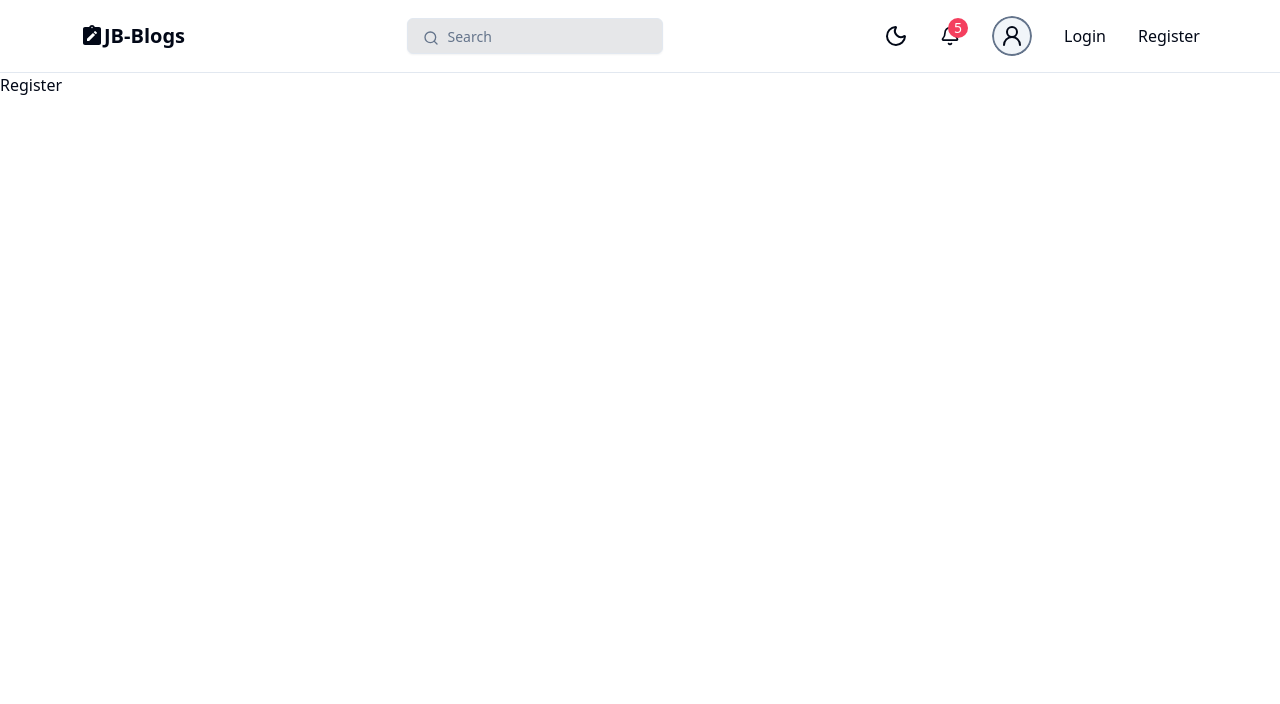
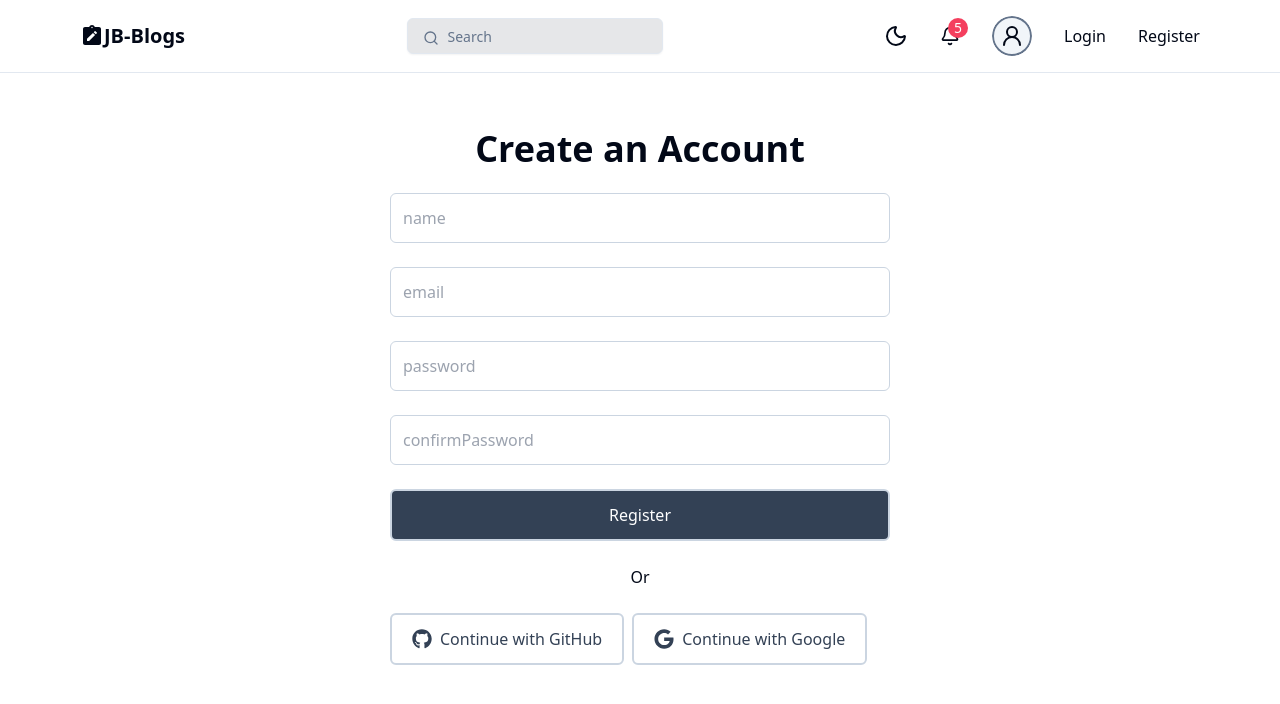
Before and after one commit to JUDHI3134/blog-app-nextjs-new, a Next.js app: page /register in a window 1280 px wide. Shown: the top 704 px of the page. Built offline with nearby package versions, Linux system fonts and the light colour scheme.

Commit message:
create register form

```diff
--- a/app/(auth)/register/page.tsx
+++ b/app/(auth)/register/page.tsx
@@ -1,10 +1,12 @@
+import RegisterForm from '@/components/auth/RegisterForm'
+import Container from '@/components/layout/Container'
 import React from 'react'
 
 const Register = () => {
   return (
-    <div>
-      Register
-    </div>
+    <Container>
+      <RegisterForm />
+    </Container>
   )
 }
 
--- /dev/null
+++ b/components/auth/RegisterForm.tsx
@@ -0,0 +1,38 @@
+'use client'
+
+import { SubmitHandler, useForm } from "react-hook-form"
+import { zodResolver } from "@hookform/resolvers/zod";
+import FormField from "../common/FormField";
+import Button from "../common/Button";
+import Heading from "../common/Heading";
+import SocialAuth from "./SocialAuth";
+import { RegisterSchema, RegisterSchemaType } from "@/schemas/RegisterSchema";
+
+const RegisterForm = () => {
+
+    const { register, handleSubmit, formState: { errors } } = useForm<RegisterSchemaType>({ resolver: zodResolver(RegisterSchema) });
+
+    const onSubmit: SubmitHandler<RegisterSchemaType> = (data) => {
+        console.log("data : ", data)
+    }
+
+
+  return (
+      <form onSubmit={handleSubmit(onSubmit)} className="flex flex-col max-w-[500px] gap-2 m-auto mt-8">
+
+          <Heading title="Create an Account" lg center />
+
+          <FormField id="name" register={register} errors={errors} placeholder="name" />
+          <FormField id="email" register={register} errors={errors} placeholder="email" />
+          <FormField id="password" register={register} errors={errors} placeholder="password" type="password" />
+          <FormField id="confirmPassword" register={register} errors={errors} placeholder="confirmPassword" type="password" />
+
+
+          <Button type="submit" label="Register" />
+          <div className="flex justify-center my-2">Or</div>
+          <SocialAuth />
+    </form>
+  )
+}
+
+export default RegisterForm
--- a/components/common/FormField.tsx
+++ b/components/common/FormField.tsx
@@ -1,23 +1,20 @@
 import { cn } from "@/lib/utils"
-import { FieldErrors, Path, UseFormRegister } from "react-hook-form"
+import { FieldErrors, Path, UseFormRegister, FieldValues } from "react-hook-form"
 
-interface LoginValues{
-    email: string,
-    password: string
-}
 
-interface FormFieldProps{
+
+interface FormFieldProps<T extends FieldValues>{
     id: string,
     type?: string,
     disabled?: boolean,
     placeholder: string,
     label?: string,
     inputClassNames?: string,
-    register: UseFormRegister<LoginValues>,
+    register: UseFormRegister<T>,
     errors: FieldErrors
 }
 
-const FormField = ({ id, type, disabled, placeholder, label, inputClassNames, register, errors }: FormFieldProps) => {
+const FormField = < T extends FieldValues>({ id, type, disabled, placeholder, label, inputClassNames, register, errors }: FormFieldProps<T>) => {
 
     const message = errors[id] && errors[id]?.message as string
 
@@ -29,7 +26,7 @@ const FormField = ({ id, type, disabled, placeholder, label, inputClassNames, re
               disabled={disabled}
               placeholder={placeholder}
               type={type}
-              {...register(id as Path<LoginValues>)}
+              {...register(id as Path<T>)}
               className={cn("w-full p-3 my-2 outline-none rounded-md disabled:opacity-70 disabled:cursor-not-allowed border border-slate-300 dark:border-slate-700",errors[id] && "border-rose-400", inputClassNames)}
           />
           {message && <span className="text-sm text-rose-400">{ message}</span>}
--- /dev/null
+++ b/schemas/RegisterSchema.tsx
@@ -0,0 +1,14 @@
+
+import { z } from "zod"
+
+export const RegisterSchema = z.object({
+    name: z.string().min(4,{message:"name must be 4 or more character long"}).max(30, {message: "name must be 30 or fewer character long"}),
+    email: z.string().email(),
+    password: z.string().min(6, { message: "Password must be 6 or more characters long!" }),
+    confirmPassword: z.string()
+}).refine(
+    (values) => { return values.password === values.confirmPassword },
+    { message: "Password must Match!", path: ["confirmPassword"] }
+)
+
+export type RegisterSchemaType = z.infer<typeof RegisterSchema>
```
